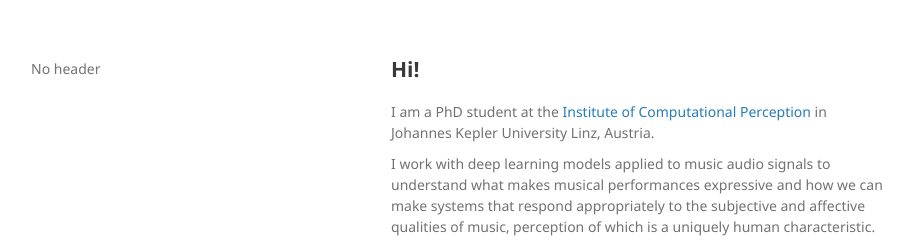
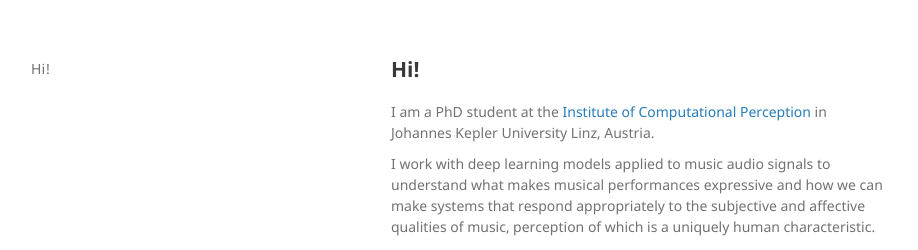
Before and after one commit to shreyanc/shreyanc.github.io, a Jekyll site: the page built from index.md, in a window 1280 px wide. Shown: the top 250 px of the page, without its empty margins (179-1097 px from the left). Built offline with Jekyll 4.4.1, drawn with Linux system fonts in a browser that asks for light colours; our own code applies the rules of GitHub Pages for plain Markdown files.

Commit message:
Update default.html

```diff
--- a/_layouts/default.html
+++ b/_layouts/default.html
@@ -24,7 +24,7 @@
   <body>
     <div class="wrapper">
       <header>
-	      <p>No header</p>
+	      <p>{{ page.title }}</p>
       </header>
       <section>
 
```
